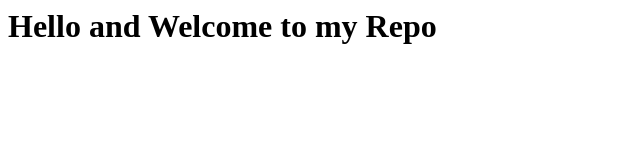
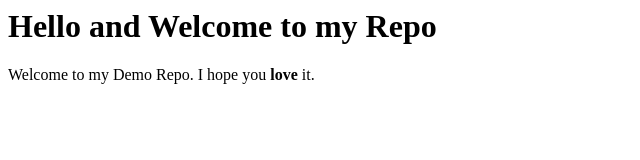
Before and after one commit to SimiKing/demo-repo, a plain HTML site: page index.html in a window 1280 px wide. Shown: the whole page, without its empty margins (0-640 px from the left). Drawn offline with Linux system fonts and the light colour scheme.

Commit message:
Paragraph
Added a paragraph line 8-10

```diff
--- a/index.html
+++ b/index.html
@@ -5,5 +5,8 @@
 
     <body>
         <h1>Hello and Welcome to my Repo</h1>
+        <p>
+            Welcome to my Demo Repo. I hope you <strong> love </strong> it.
+        </p>
     </body>
 </html>
```
